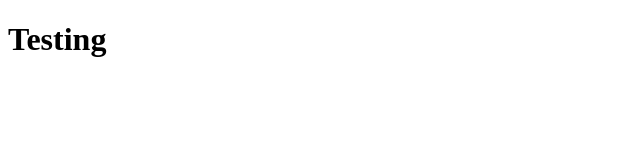
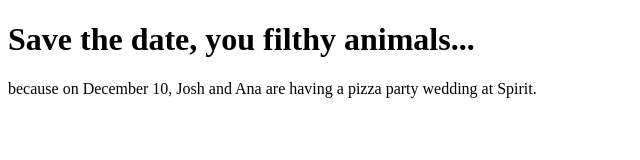
Before and after one commit to anastasialanz/cheapcity.pizza, a plain HTML site: page index.html in a window 1280 px wide. Shown: the whole page, without its empty margins (0-640 px from the left). Drawn offline with Linux system fonts and the light colour scheme.

Commit message:
adds intro text

```diff
--- a/index.html
+++ b/index.html
@@ -2,6 +2,7 @@
 <html>
   <head></head>
   <body>
-    <h1>Testing</h1>
+    <h1>Save the date, you filthy animals...</h1>
+    <p>because on December 10, Josh and Ana are having a pizza party wedding at Spirit.</p>
   </body>
 </html>
```
